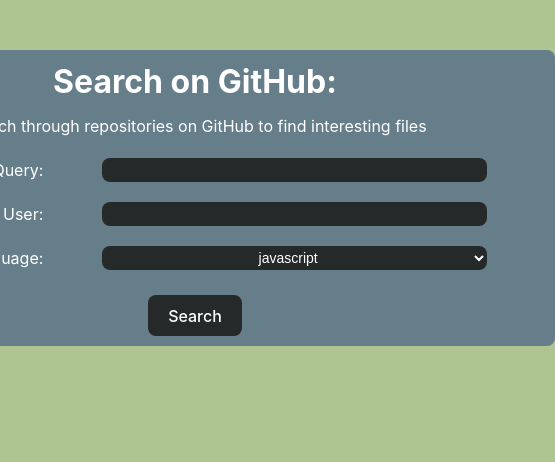
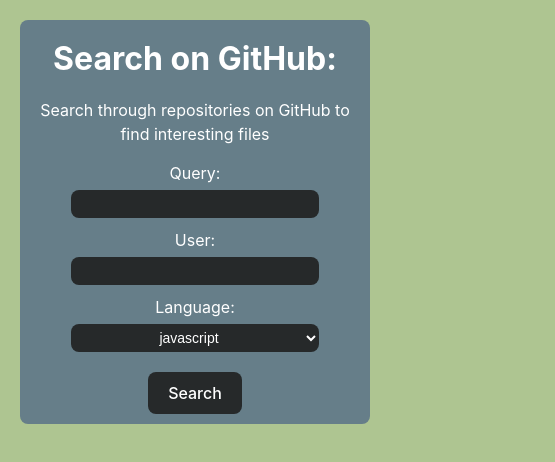
Before and after one commit to falkow/github-search, a React (Vite) app: page / in a window 390 px wide. Shown: the top 462 px of the page, 555 px wide, since content can reach past the window. Built offline with nearby package versions, Linux system fonts and the light colour scheme.

Commit message:
upgraded vite package change styling in Card, Form and Pagination components added breakpoints in view

```diff
--- a/package.json
+++ b/package.json
@@ -22,6 +22,6 @@
     "@vitejs/plugin-react": "^2.1.0",
     "axios": "^0.27.2",
     "typescript": "^4.6.4",
-    "vite": "^3.2.3"
+    "vite": "^3.2.4"
   }
 }
--- a/src/components/Card/index.tsx
+++ b/src/components/Card/index.tsx
@@ -23,7 +23,7 @@
         <S.Description>Description: </S.Description>
         <p>{description}</p>
       </S.InfoContainer>
-      <S.InfoContainer className='test'>
+      <S.InfoContainer>
         <S.Description>Username: </S.Description>
         <p>{login}</p>
       </S.InfoContainer>
--- a/src/components/Card/styles.tsx
+++ b/src/components/Card/styles.tsx
@@ -10,15 +10,57 @@
   border-radius: ${({ theme }) => theme.border};
   padding: 10px;
   margin: 10px 0;
+  @media screen and (max-width: ${({ theme }) => theme.breakpoints.md}) {
+    gap: 5px;
+    grid-template-columns: 1fr;
+    grid-template-rows: repeat(4, auto);
+  }
 `;
 const InfoContainer = styled.div`
   display: flex;
   align-items: center;
-  justify-content: space-around;
-  /* flex-wrap: wrap; */
+  justify-content: flex-start;
   flex-basis: 50%;
+  @media screen and (max-width: ${({ theme }) => theme.breakpoints.md}) {
+    width: 100%;
+    justify-content: flex-start;
+  }
+  &.modal {
+    @media screen and (max-width: ${({ theme }) => theme.breakpoints.md}) {
+      justify-content: center;
+    }
+  }
 
-  & .modal {
+  & .background {
+    position: fixed;
+    top: 0;
+    left: 0;
+    background-color: rgba(0, 0, 0, 0.7);
+    width: 100vw;
+    height: 100vh;
+    display: flex;
+    justify-content: center;
+    align-items: center;
+  }
+`;
+const Description = styled.p`
+  padding-right: 15px;
+  @media screen and (max-width: ${({ theme }) => theme.breakpoints.md}) {
+    flex-basis: 100px;
+  }
+`;
+const Link = styled.a`
+  font-weight: ${({ theme }) => theme.font.weigth.semiBold};
+  color: ${({ theme }) => theme.colors.white};
+  text-decoration: none;
+  word-break: break-word;
+  &:hover {
+    color: ${({ theme }) => theme.colors.linkColor};
+  }
+`;
+const Button = styled.div`
+  padding: 5px;
+  &.modal {
     &Btn {
       border-radius: ${({ theme }) => theme.border};
       border: 1px solid transparent;
@@ -43,33 +85,6 @@
       }
     }
   }
-
-  & .background {
-    position: fixed;
-    top: 0;
-    left: 0;
-    background-color: rgba(0, 0, 0, 0.7);
-    width: 100vw;
-    height: 100vh;
-    display: flex;
-    justify-content: center;
-    align-items: center;
-  }
-`;
-const Description = styled.p`
-  padding-right: 15px;
-`;
-const Link = styled.a`
-  font-weight: ${({ theme }) => theme.font.weigth.semiBold};
-  color: ${({ theme }) => theme.colors.white};
-  text-decoration: none;
-  word-break: break-word;
-  &:hover {
-    color: ${({ theme }) => theme.colors.linkColor};
-  }
-`;
-const Button = styled.div`
-  padding: 5px;
 `;
 
 export { CardContainer, InfoContainer, Description, Link, Button };
--- a/src/components/Form/index.tsx
+++ b/src/components/Form/index.tsx
@@ -1,4 +1,3 @@
-import { useState } from 'react';
 import { useFetch } from '../../hooks/useFetch';
 import { useForm } from 'react-hook-form';
 import { IFormInput } from '../../types';
@@ -26,7 +25,7 @@
             <S.InputLabel>Query:</S.InputLabel>
             <S.Input {...register('query', { required: true })} />
             {errors.query?.type === 'required' && (
-              <S.Small>type what are you looking for</S.Small>
+              <S.Small>Type what are you looking for</S.Small>
             )}
           </S.InputContainer>
           <S.InputContainer>
--- a/src/components/Form/styles.tsx
+++ b/src/components/Form/styles.tsx
@@ -1,8 +1,13 @@
 import styled from 'styled-components';
 
 const Container = styled.div`
-  width: 720px;
+  max-width: 620px;
   margin-top: 50px;
+  margin-left: 20px;
+  margin-right: 20px;
+  @media screen and (max-width: ${({ theme }) => theme.breakpoints.md}) {
+    margin: 20px;
+  }
 `;
 
 const Form = styled.form`
@@ -34,7 +39,7 @@
 `;
 
 const Input = styled.input`
-  width: 55%;
+  width: 100%;
   border-radius: ${({ theme }) => theme.border};
   text-align: center;
   border: 1px solid transparent;
@@ -45,33 +50,40 @@
   &:focus {
     border: solid 1px ${({ theme }) => theme.colors.borderColor};
   }
-
-  /* &[value='*'] {
-    background-color: ${({ theme }) => theme.colors.inputColor};
+  @media screen and (max-width: ${({ theme }) => theme.breakpoints.sm}) {
+    padding: 5px 0;
   }
-  &:-internal-autofill-selected {
-    background-color: ${({ theme }) => theme.colors.inputColor} !important;
-  } */
 `;
 
 const InputContainer = styled.div`
-  display: flex;
-  flex-wrap: wrap;
-  justify-content: space-evenly;
-  width: 100%;
-  padding: 10px 0;
+  display: grid;
+  width: 75%;
+  grid-template-columns: 1fr 3fr;
+  grid-template-rows: 1fr auto;
+  padding-top: 15px;
+  @media screen and (max-width: ${({ theme }) => theme.breakpoints.sm}) {
+    display: flex;
+    flex-direction: column;
+    padding: 5px 0;
+  }
 `;
 
 const InputLabel = styled.label`
-  width: 20%;
-  text-align: end;
+  text-align: center;
+  @media screen and (max-width: ${({ theme }) => theme.breakpoints.sm}) {
+    padding-bottom: 5px;
+  }
 `;
 
 const Small = styled.small`
   display: block;
+  grid-area: 2 /2/-1/-1;
+  width: 100%;
+  padding-top: 5px;
+  color: ${({ theme }) => theme.colors.warning};
   text-align: center;
-  width: 100%;
-  color: ${({ theme }) => theme.colors.white};
+  @media screen and (max-width: ${({ theme }) => theme.breakpoints.sm}) {
+  }
 `;
 
 const Select = styled.select`
@@ -79,7 +91,6 @@
   color: ${({ theme }) => theme.colors.white};
   background-color: ${({ theme }) => theme.colors.inputColor};
   border-radius: ${({ theme }) => theme.border};
-  width: 55%;
   border: none;
   transition: border-color 0.25s;
   font-size: ${({ theme }) => theme.font.size.small};
@@ -87,16 +98,25 @@
   &:focus {
     border: solid 1px ${({ theme }) => theme.colors.borderColor};
   }
+  @media screen and (max-width: ${({ theme }) => theme.breakpoints.sm}) {
+    padding: 5px;
+  }
 `;
 
 const Option = styled.option``;
 
 const Title = styled.h1`
   padding: 10px 0;
+  text-align: center;
+  line-height: 1.2;
 `;
 
 const Description = styled.p`
-  padding: 10px 0;
+  padding: 10px 90px;
+  @media screen and (max-width: ${({ theme }) => theme.breakpoints.sm}) {
+    padding: 10px;
+    text-align: center;
+  }
 `;
 
 export {
--- a/src/components/Pagination/styles.tsx
+++ b/src/components/Pagination/styles.tsx
@@ -30,9 +30,6 @@
   background-color: ${({ theme }) => theme.colors.black};
   cursor: pointer;
   transition: border-color 0.25s;
-  /* &:hover {
-    border-color: ${({ theme }) => theme.colors.blue};
-  } */
 `;
 const RecordsInputContainer = styled.div`
   margin: 20px 0;
@@ -45,11 +42,7 @@
   color: ${({ theme }) => theme.colors.fontColor};
   border: none;
   text-align: center;
-  font-size: ${({ theme }) => theme.font.size.small};
-
-  /* &:active {
-    border: solid 1px ${({ theme }) => theme.colors.borderColor};
-  } */
+  font-size: ${({ theme }) => theme.font.size.normal};
 `;
 const Label = styled.label`
   padding-right: 5px;
--- a/src/styles/theme.ts
+++ b/src/styles/theme.ts
@@ -5,6 +5,7 @@
     blue: '#646cff',
     black: '#26292A',
     white: '#ffffff',
+    warning: '#F3F8D1',
     fontColor: '#ffffffde',
     cardColor: '#265D62',
     formColor: '#667E89',
@@ -29,4 +30,9 @@
     },
   },
   border: '8px',
+  breakpoints: {
+    sm: '480px',
+    md: '768px',
+    lg: '1024px',
+  },
 };
```
Also changed, not shown: src/styles/styled.d.ts (+7 -0 lines).
